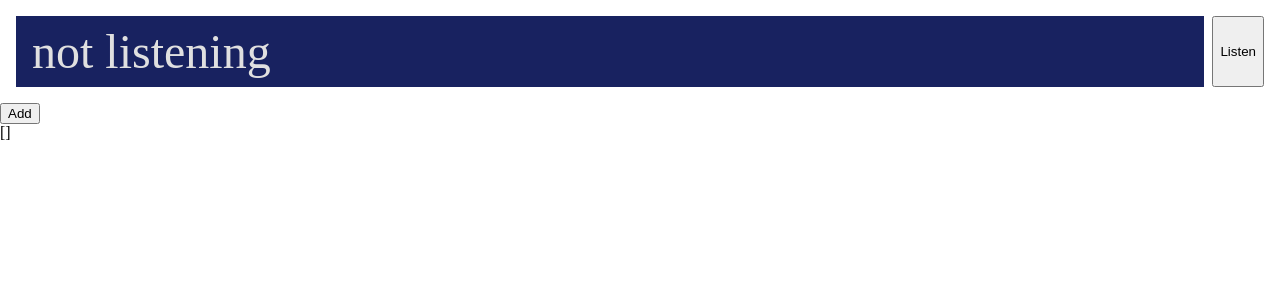
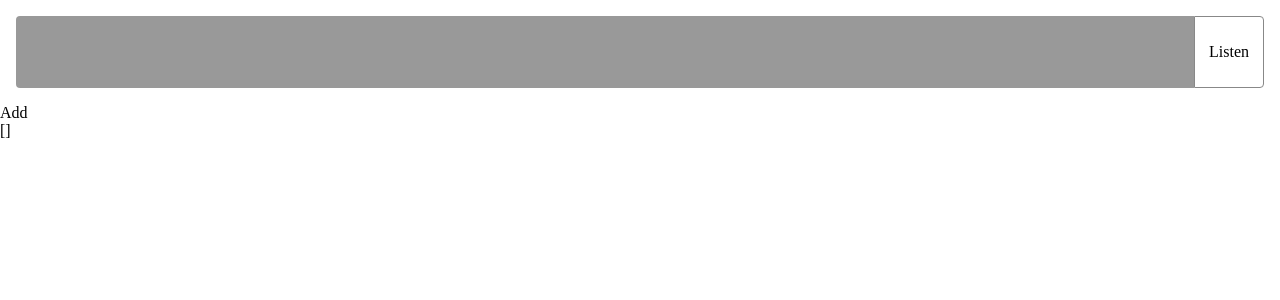
Before and after one commit to philrmass/sight-words, a React app: page / in a window 1280 px wide. Shown: the top 300 px of the page. Built offline with nearby package versions, Linux system fonts and the light colour scheme; the HTML template or start-up script is replaced by a standard one.

Commit message:
update input styles

```diff
--- a/src/components/Input.js
+++ b/src/components/Input.js
@@ -3,6 +3,7 @@ import { connect } from 'react-redux';
 import PropTypes from 'prop-types';
 
 import styles from '../styles/Input.module.css';
+import { getStyles } from '../utilities/styles';
 import { init, listen, stop } from '../redux/listen/actions';
 
 function Input({
@@ -28,10 +29,15 @@ function Input({
     }
   }
 
+  const inputStyles = getStyles({
+    [styles.input]: true,
+    [styles.listening]: listening,
+  });
+
   return (
     <main className={styles.main}>
-      <div className={styles.input}>
-        {heard || status}
+      <div className={inputStyles}>
+        {heard}
       </div>
       <button
         className={styles.listen}
--- a/src/styles/Input.module.css
+++ b/src/styles/Input.module.css
@@ -5,12 +5,26 @@
 
 .input {
   flex-grow: 1;
+  height: calc(1.5 * var(--size-input));
   padding: var(--size-1) var(--size-2);
-  background: #182260;
-  color: #e0e0e0;
-  font-size: 3em;
+  border-radius: var(--border-radius) 0 0 var(--border-radius);
+  background: var(--bg-disabled);
+  color: var(--color-disabled);
+  font-size: var(--size-input);
+}
+
+.listening {
+  background: var(--bg-accent);
+  color: var(--color-accent);
 }
 
 .listen {
-  margin-left: var(--size-1);
+  min-width: 70px;
+  padding: var(--size-1);
+  border: 1px solid var(--border);
+  border-radius: 0 var(--border-radius) var(--border-radius) 0;
 }
+
+.listen:hover {
+  background: var(--bg-hover);
+}
--- a/src/styles/index.css
+++ b/src/styles/index.css
@@ -3,6 +3,14 @@
   --size-1: 8px;
   --size-2: 16px;
   --size-3: 32px;
+  --size-input: 3rem;
+  --border: #888;
+  --border-radius: 4px;
+  --bg-disabled: #999;
+  --bg-accent: #141a48;
+  --bg-hover: #eee;
+  --color-disabled: #555;
+  --color-accent: #f0f0f0;
  }
 
  * {
--- a/src/styles/normalize.css
+++ b/src/styles/normalize.css
@@ -1,4 +1,3 @@
-/*
 button {
   padding: 0;
   border: none;
@@ -11,7 +10,6 @@ button {
   white-space: nowrap;
 }
 
-*/
 input {
   padding: 0;
   border: none;
--- /dev/null
+++ b/src/utilities/styles.js
@@ -0,0 +1,10 @@
+export function getStyles(enabled) {
+  const tags = Object.keys(enabled).reduce((tags, key) => {
+    if (enabled[key]) {
+      return [...tags, key];
+    }
+    return tags;
+  }, []);
+
+  return tags.join(' ');
+}
```
